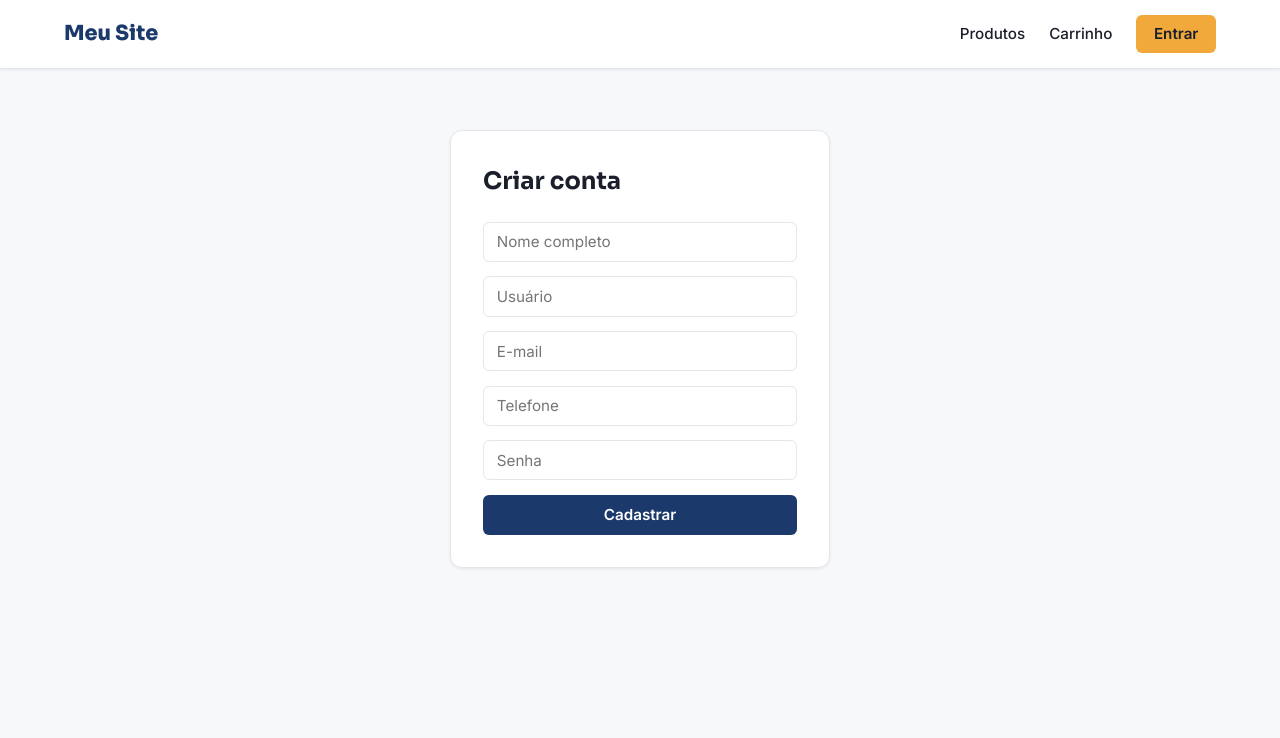
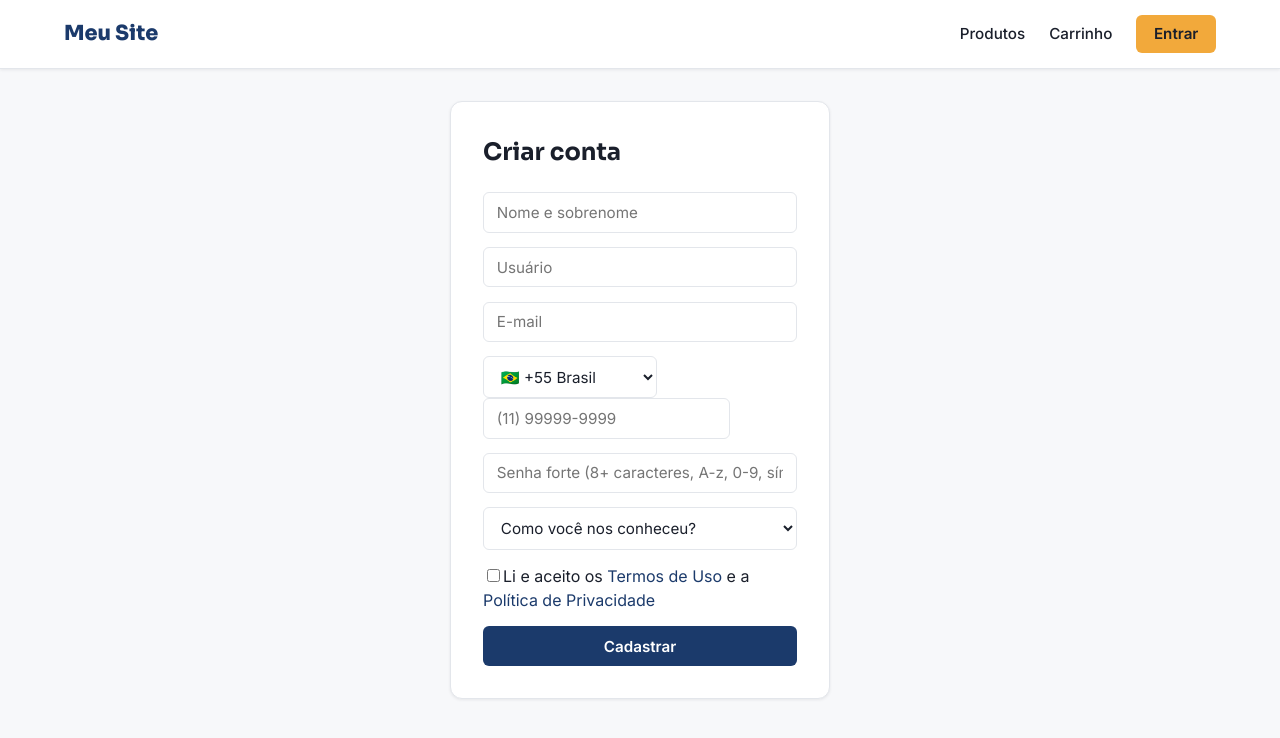
Before and after one commit to bUxxat-tefma0-rectof/meu-site-teste, a React (Vite) app in the folder frontend/: page /cadastro in a window 1280 px wide. Shown: the top 738 px of the page. Built offline with nearby package versions, Linux system fonts and the light colour scheme.

Commit message:
Enhance registration form with country code and options

```diff
--- a/frontend/src/pages/Register.jsx
+++ b/frontend/src/pages/Register.jsx
@@ -1,14 +1,55 @@
 import { useState } from 'react'
-import { useNavigate } from 'react-router-dom'
+import { useNavigate, Link } from 'react-router-dom'
 import { register } from '../services/auth'
 
+const COUNTRY_CODES = [
+  { code: '+55', label: '🇧🇷 +55 Brasil' },
+  { code: '+351', label: '🇵🇹 +351 Portugal' },
+  { code: '+1', label: '🇺🇸 +1 EUA' },
+  { code: '+34', label: '🇪🇸 +34 Espanha' },
+  { code: '+54', label: '🇦🇷 +54 Argentina' },
+]
+
+const HOW_FOUND_OPTIONS = [
+  'Instagram',
+  'Facebook',
+  'Google',
+  'TikTok',
+  'Indicação de amigo',
+  'YouTube',
+  'Outro',
+]
+
+function formatPhone(value) {
+  const digits = value.replace(/\D/g, '').slice(0, 11)
+  if (digits.length <= 2) return digits
+  if (digits.length <= 7) return `(${digits.slice(0, 2)}) ${digits.slice(2)}`
+  return `(${digits.slice(0, 2)}) ${digits.slice(2, 7)}-${digits.slice(7)}`
+}
+
 export default function Register() {
-  const [form, setForm] = useState({ full_name: '', username: '', email: '', phone: '', password: '' })
+  const [form, setForm] = useState({
+    full_name: '',
+    username: '',
+    email: '',
+    country_code: '+55',
+    phone: '',
+    password: '',
+    how_found_us: '',
+    terms_accepted: false,
+  })
   const [error, setError] = useState('')
   const navigate = useNavigate()
 
   function handleChange(e) {
-    setForm({ ...form, [e.target.name]: e.target.value })
+    const { name, value, type, checked } = e.target
+    if (name === 'phone') {
+      setForm({ ...form, phone: formatPhone(value) })
+    } else if (type === 'checkbox') {
+      setForm({ ...form, [name]: checked })
+    } else {
+      setForm({ ...form, [name]: value })
+    }
   }
 
   async function handleSubmit(e) {
@@ -18,7 +59,12 @@ export default function Register() {
       await register(form)
       navigate('/verificar-email', { state: { email: form.email } })
     } catch (err) {
-      setError(err.response?.data?.detail || 'Erro ao cadastrar')
+      const detail = err.response?.data?.detail
+      if (Array.isArray(detail)) {
+        setError(detail[0]?.msg || 'Dados inválidos')
+      } else {
+        setError(detail || 'Erro ao cadastrar')
+      }
     }
   }
 
@@ -26,11 +72,45 @@ export default function Register() {
     <div className="auth-page">
       <form onSubmit={handleSubmit} className="card auth-card">
         <h2>Criar conta</h2>
-        <input name="full_name" placeholder="Nome completo" onChange={handleChange} required />
-        <input name="username" placeholder="Usuário" onChange={handleChange} required />
-        <input name="email" type="email" placeholder="E-mail" onChange={handleChange} required />
-        <input name="phone" placeholder="Telefone" onChange={handleChange} />
-        <input name="password" type="password" placeholder="Senha" onChange={handleChange} required />
+
+        <input name="full_name" placeholder="Nome e sobrenome" value={form.full_name} onChange={handleChange} required />
+        <input name="username" placeholder="Usuário" value={form.username} onChange={handleChange} required />
+        <input name="email" type="email" placeholder="E-mail" value={form.email} onChange={handleChange} required />
+
+        <div className="phone-row">
+          <select name="country_code" value={form.country_code} onChange={handleChange}>
+            {COUNTRY_CODES.map((c) => (
+              <option key={c.code} value={c.code}>{c.label}</option>
+            ))}
+          </select>
+          <input name="phone" placeholder="(11) 99999-9999" value={form.phone} onChange={handleChange} maxLength={15} />
+        </div>
+
+        <input
+          name="password"
+          type="password"
+          placeholder="Senha forte (8+ caracteres, A-z, 0-9, símbolo)"
+          value={form.password}
+          onChange={handleChange}
+          required
+          minLength={8}
+        />
+
+        <select name="how_found_us" value={form.how_found_us} onChange={handleChange}>
+          <option value="">Como você nos conheceu?</option>
+          {HOW_FOUND_OPTIONS.map((opt) => (
+            <option key={opt} value={opt}>{opt}</option>
+          ))}
+        </select>
+
+        <label className="terms-checkbox">
+          <input type="checkbox" name="terms_accepted" checked={form.terms_accepted} onChange={handleChange} required />
+          <span>
+            Li e aceito os <Link to="/termos" target="_blank">Termos de Uso</Link> e a{' '}
+            <Link to="/privacidade" target="_blank">Política de Privacidade</Link>
+          </span>
+        </label>
+
         {error && <p className="form-error">{error}</p>}
         <button type="submit" style={{ width: '100%' }}>Cadastrar</button>
       </form>
```
